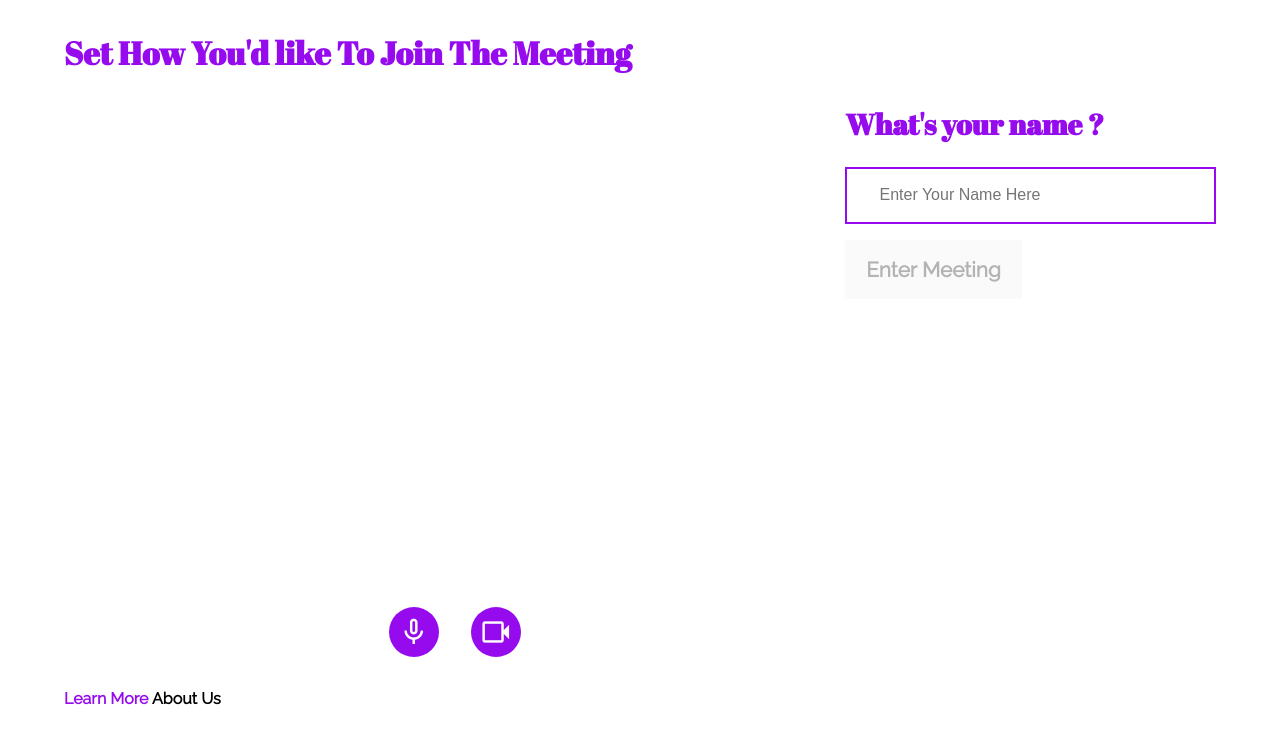
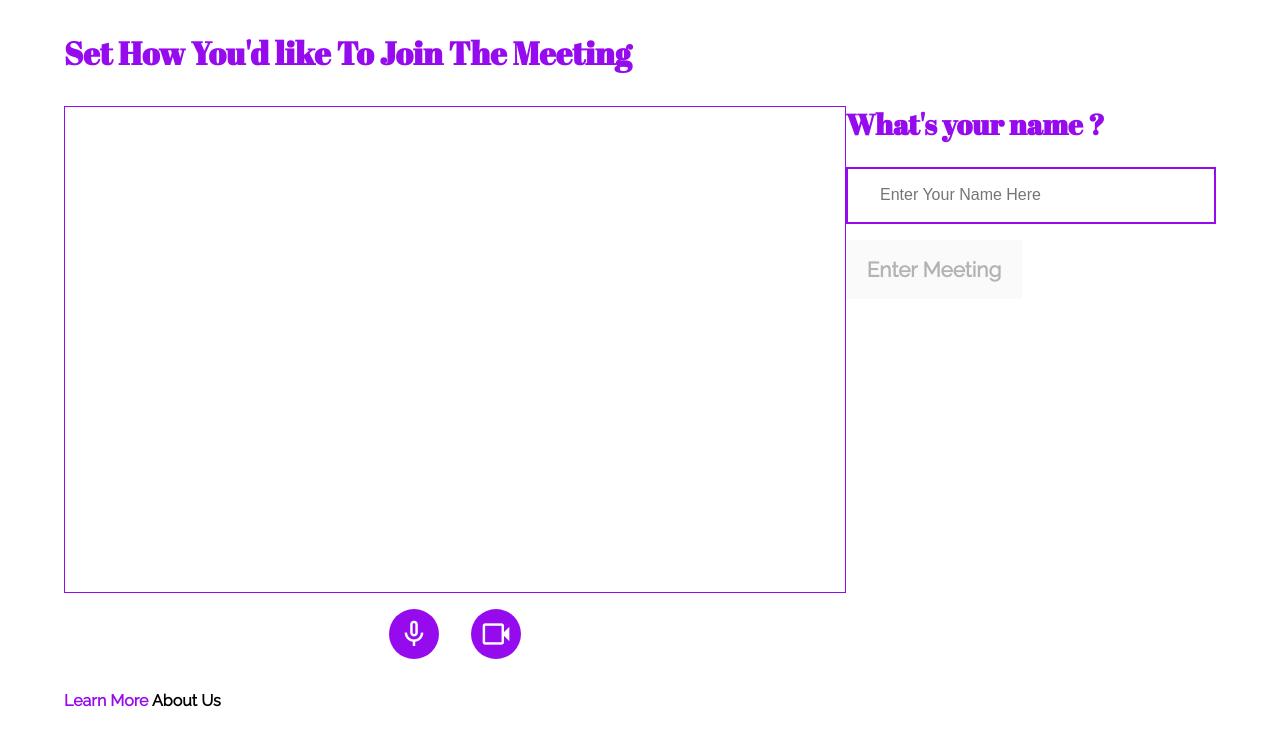
Before and after one commit to martinsndifon/SyncVision, a Flask app: page /call/lobby in a window 1280 px wide. Shown: the part 77-821 px from the top of the page. Before the commit the page ends 782 px from the top, so only its background shows below. Run offline with Flask 3, Linux system fonts and the light colour scheme.

Commit message:
Update
Adds a border to element, when page is not fully loaded. To remove focus
from and empty white space, and give the user some information that
something exists in that space

```diff
--- a/static/styles/lobby.css
+++ b/static/styles/lobby.css
@@ -1,11 +1,10 @@
 video {
   width: 100%;
-  /* border-radius: 4px; */
 }
 
 .video {
   margin-bottom: 1rem;
-  /* border: 1px solid #960aee; */
+  border: 1px solid #960aee;
 }
 
 button {
@@ -72,6 +71,7 @@ h2 {
   background-color: #960aee;
   padding: 1rem 1.3rem;
   font-size: 1.3rem;
+  transition: .5s ease-in;
 }
 
 .inactive {
```
